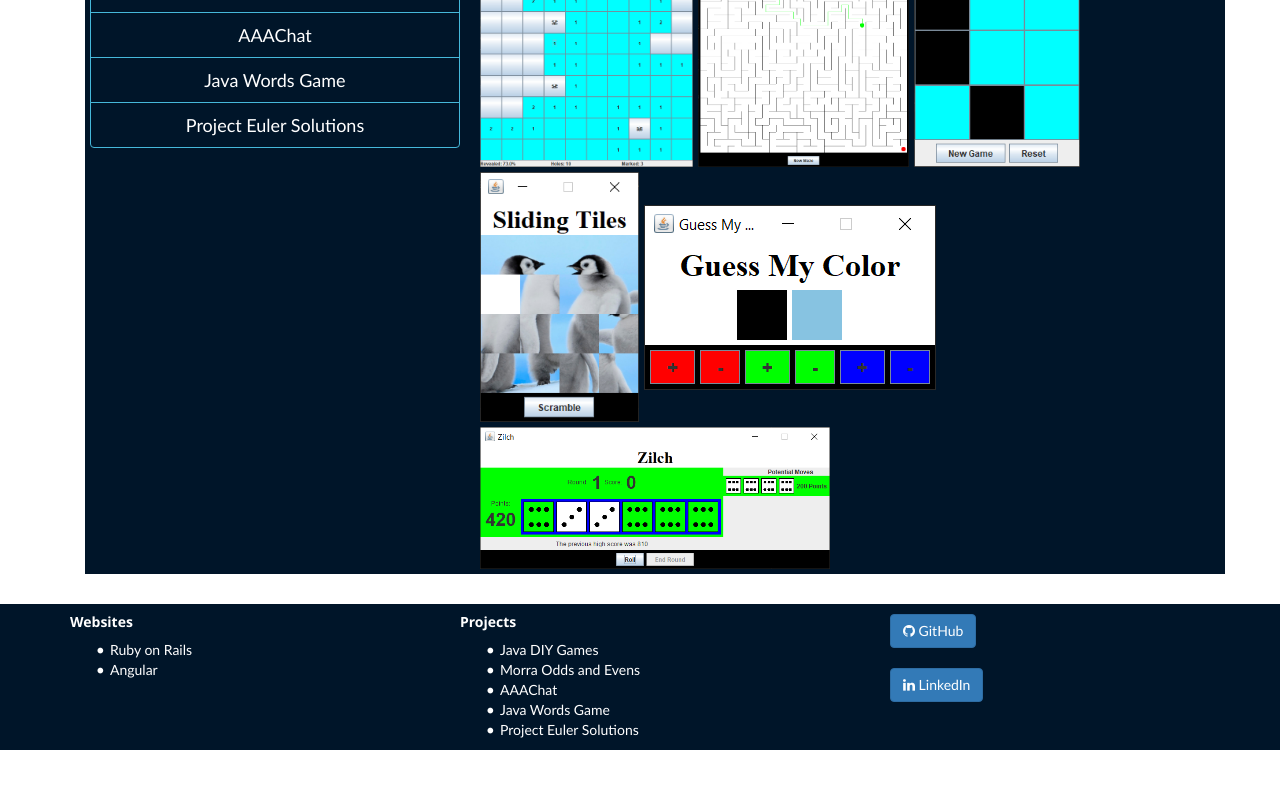
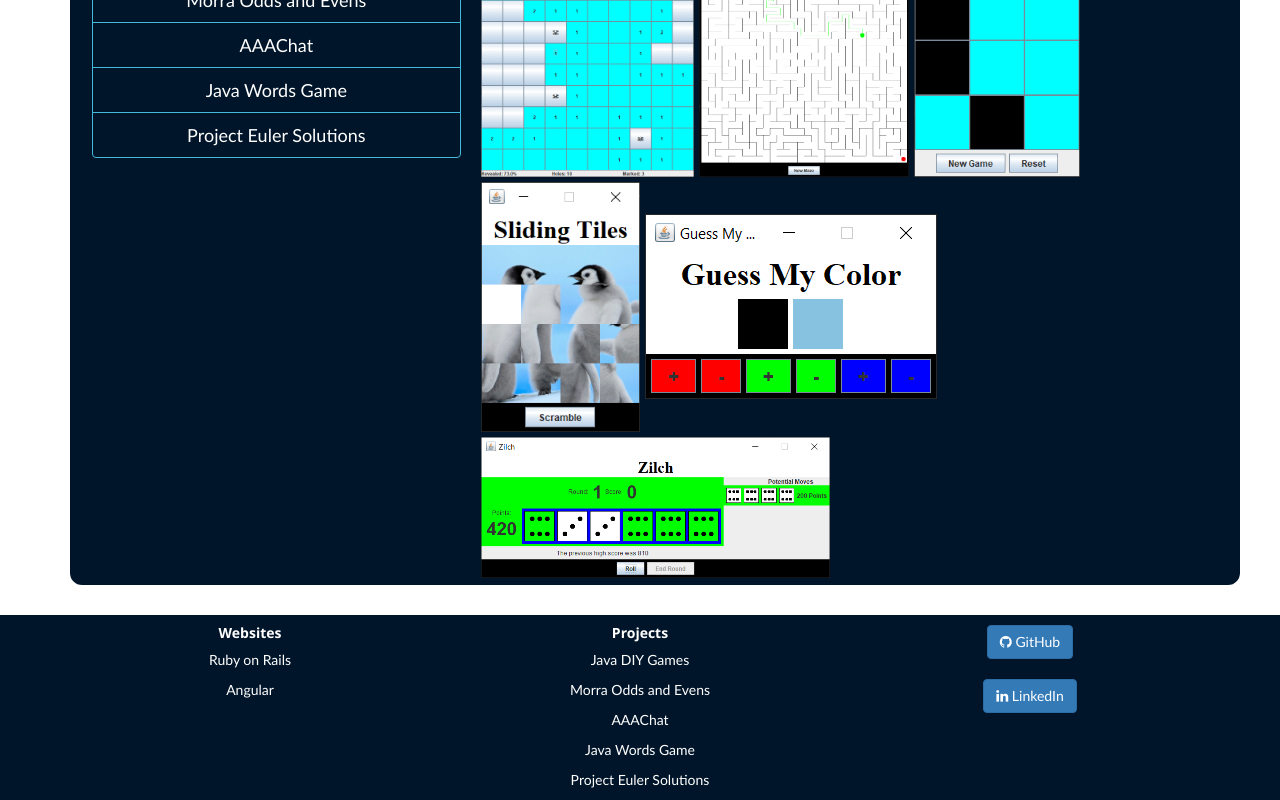
Before and after one commit to ndeely/Angular-ndcom, an Angular app: page / in a window 1280 px wide. Shown: the part 672-1472 px from the top of the page. Before the commit the page ends 1422 px from the top, so only its background shows below. Built offline with nearby package versions, Linux system fonts and the light colour scheme.

Commit message:
module updates

```diff
--- a/src/app/footer/footer.component.html
+++ b/src/app/footer/footer.component.html
@@ -3,18 +3,18 @@
     <div class="row">
       <div class="col-xs-10 col-md-4">
         <h5>Websites</h5>
-        <ul class="list-styled">
+        <ul>
           <li *ngFor="let site of sites">
-            <a routerLink="websites/{{site.id}}">{{site.name}}</a>
+            <p><a routerLink="websites/{{site.id}}">{{site.name}}</a></p>
           </li>
         </ul>
       </div>
 
       <div class="col-xs-10 col-md-4">
         <h5>Projects</h5>
-        <ul class="list-styled">
+        <ul>
           <li *ngFor="let project of projects">
-            <a routerLink="projects/{{project.id}}">{{project.name}}</a>
+            <p><a routerLink="projects/{{project.id}}">{{project.name}}</a></p>
           </li>
         </ul>
       </div>
--- a/src/app/footer/footer.component.scss
+++ b/src/app/footer/footer.component.scss
@@ -6,27 +6,16 @@ footer {
 h5 {
   font-weight: bold;
   color: #fff;
-}
-
-h5, ul {
-  text-align: left;
+  text-align: center;
 }
 
 ul {
-  list-style:none;
-}
-
-ul.list-styled li:before {
-  content: "\2022";
-  color: #fff;
-  font-weight: bold;
-  display: inline-block;
-  width: 1em;
-  margin-left: -1em;
-}
-
-ul.list-styled li a {
-  color: #fff;
+  list-style-type: none;
+  text-align: center;
+  padding: 0px;
+  li a {
+    color: #FFF;
+  }
 }
 
 button {
--- a/src/app/header/header.component.html
+++ b/src/app/header/header.component.html
@@ -3,6 +3,7 @@
     <div class="navbar-header">
       <a class="navbar-brand" routerLink="">
         <img src="./assets/images/favicon.png" style="max-width:30px;" />
+         Niall Deely
       </a>
       <a class="hamburger" (click)="toggleNav()"><i class="fa fa-bars"></i></a>
     </div>
--- a/src/app/header/header.component.scss
+++ b/src/app/header/header.component.scss
@@ -27,6 +27,10 @@ ul.navbar-nav li a:hover, ul.navbar-nav li a:active, ul.navbar-nav li a:focus, l
   background-color: #1890FF;
 }
 
+ul.dropdown-menu {
+  margin-top: -1px;
+}
+
 ul.dropdown-menu p {
   text-align: center;
 }
--- a/src/app/home/home.component.scss
+++ b/src/app/home/home.component.scss
@@ -4,6 +4,9 @@
 
 .container {
   margin: 10px 0px;
+  border: 2px solid #001529;
+  border-radius: 12px;
+  background-color: #001529;
   h2 {
     padding: 10px;
   }
--- a/src/index.html
+++ b/src/index.html
@@ -6,7 +6,6 @@
   <base href="/">
   <meta name="viewport" content="width=device-width, initial-scale=1">
   <link rel="icon" type="image/x-icon" href="./assets/images/favicon.png">
-  <link rel="stylesheet" href="https://cdnjs.cloudflare.com/ajax/libs/font-awesome/4.7.0/css/font-awesome.min.css">
 </head>
 <body>
   <app-root></app-root>
--- a/src/styles.scss
+++ b/src/styles.scss
@@ -1,3 +1,5 @@
+@import url("https://cdnjs.cloudflare.com/ajax/libs/font-awesome/4.7.0/css/font-awesome.min.css");
+
 @font-face {
   font-family: "Lato";
   src: local("Lato"), url(./assets/fonts/Lato-Regular.eot);
```
Also changed, not shown: package.json (+15 -15 lines), 1 other file (tests, documents, lock files or other folders).
